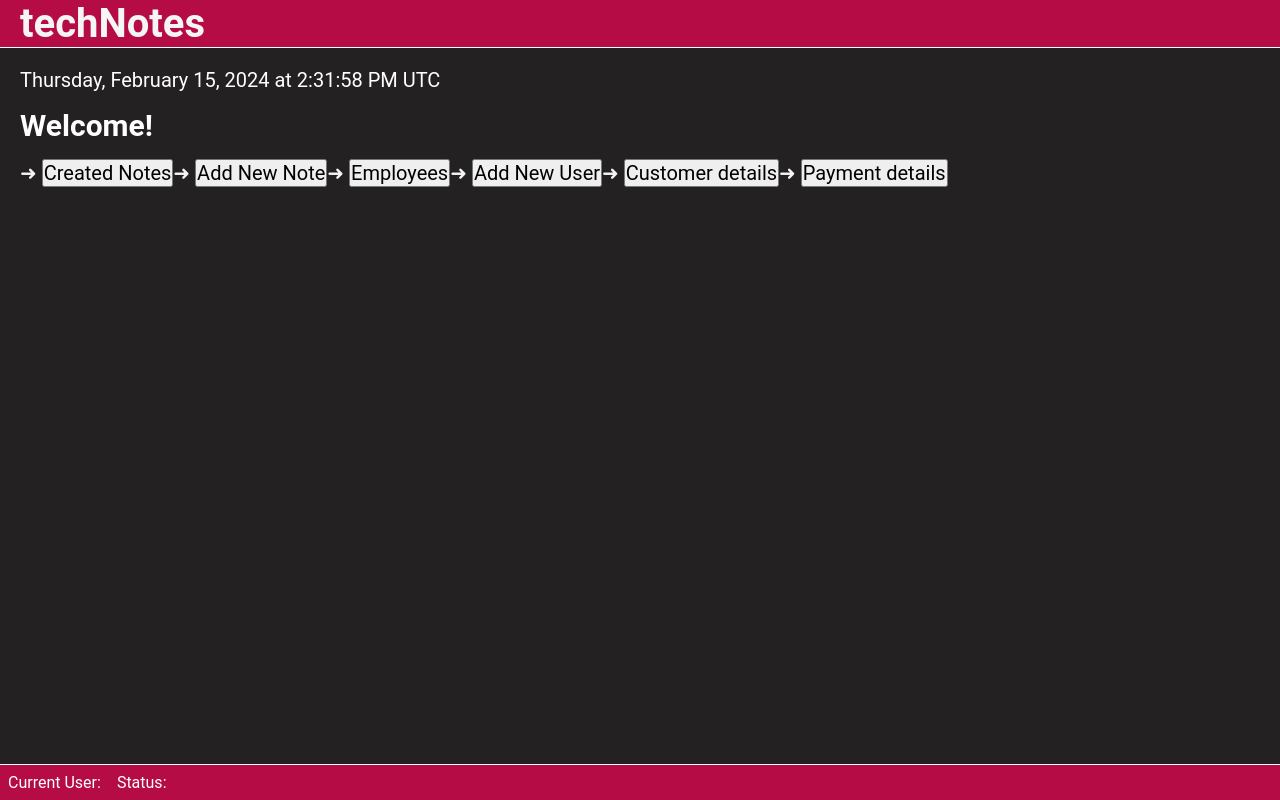
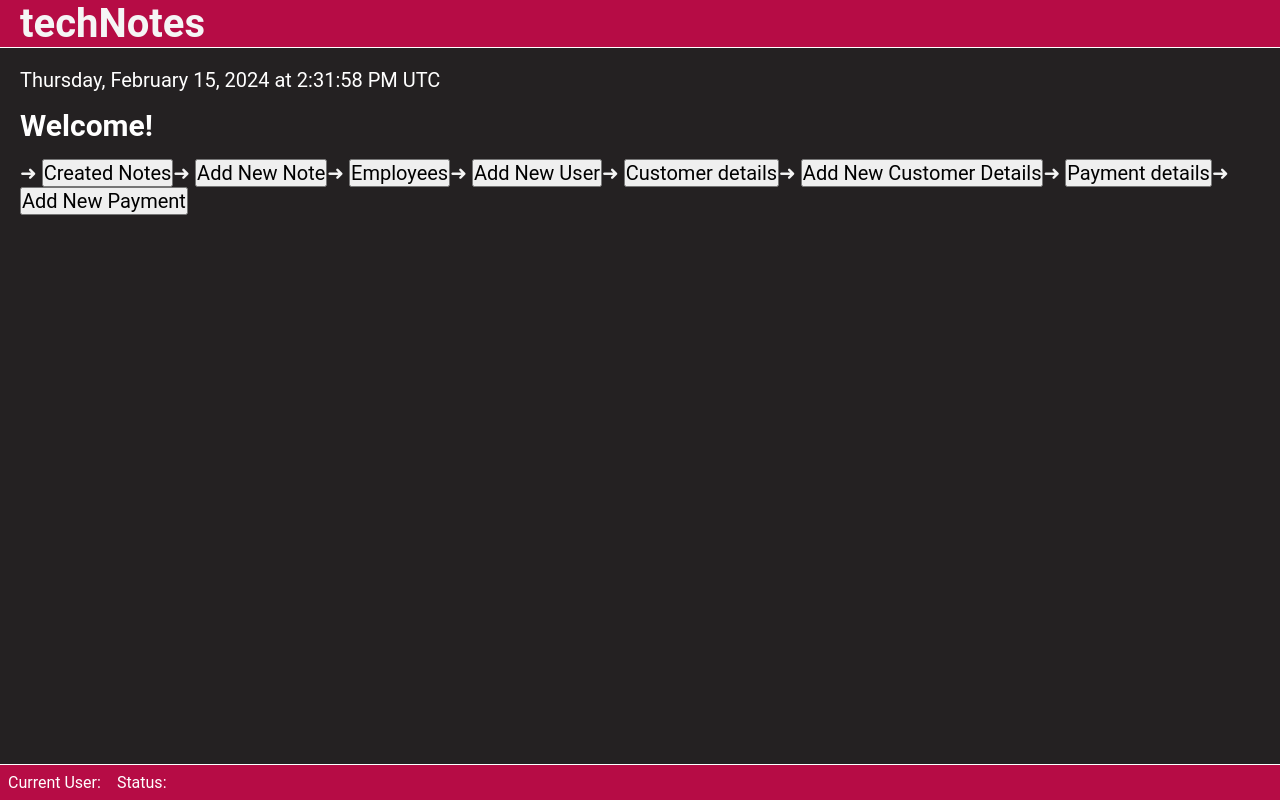
Before and after one commit to OmolloRovy/TechNotesAPI, a React (Create React App) app in the folder Frontend/: page /dash in a window 1280 px wide. Built offline with nearby package versions, Linux system fonts and the light colour scheme; no server answers.

Commit message:
changes d

```diff
--- a/Frontend/src/features/auth/Welcome.js
+++ b/Frontend/src/features/auth/Welcome.js
@@ -20,7 +20,11 @@ const Welcome = () => {
 
             <Link to="/dash/users/new"><button>Add New User</button></Link>
             <Link to="/dash/customers"><button>Customer details</button></Link>
+            <Link to="/dash/customers/new"><button>Add New Customer Details</button></Link>
+
             <Link to="/dash/payments"><button>Payment details</button></Link>
+            <Link to="/dash/payments/new"><button>Add New Payment</button></Link>
+
             </p>
         </section>
     )
--- a/Frontend/src/features/payment/EditPaymentForm.js
+++ b/Frontend/src/features/payment/EditPaymentForm.js
@@ -91,8 +91,7 @@ const EditPaymentForm = ({ payment, customers }) => {
       </option>
     );
   });
-
-  const errClass = isError ? "errmsg" : "offscreen";
+  const errClass = (isError || isDelError) ? "errmsg" : "offscreen"
   const validNameClass = !name ? "form__input--incomplete" : "";
   const validAmountPaidClass = !amountPaid ? "form__input--incomplete" : "";
   const validChangeClass = !change ? "form__input--incomplete" : "";
```
